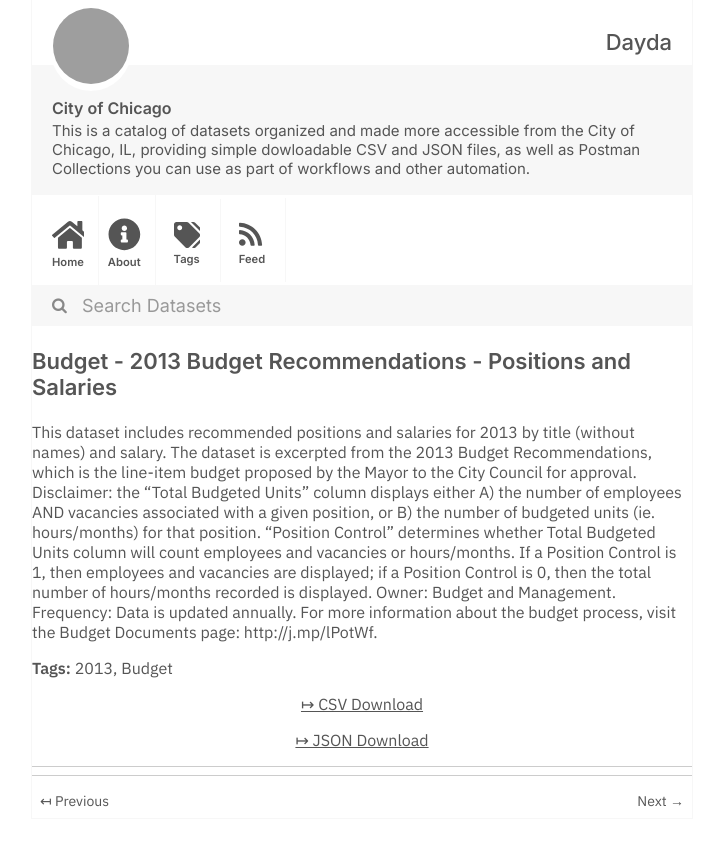
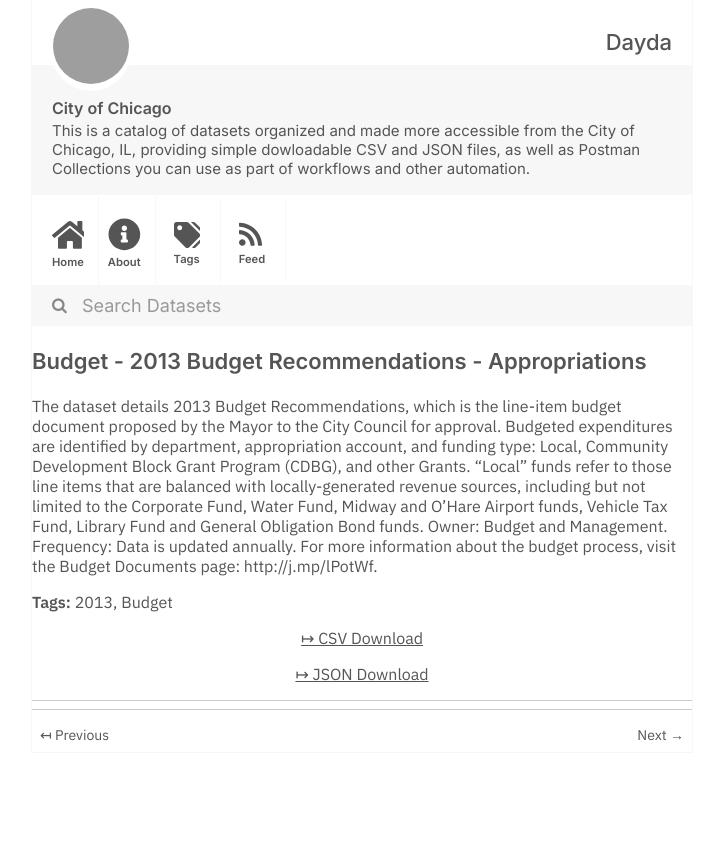
Before and after one commit to dayda-entities/city-of-chicago, a Jekyll site: the page built from _posts/2020-11-10-budget-2013-budget-recommendat.md, in a window 1280 px wide, cut to the strip 0-846 px from the top of the page. Shown: the whole strip, without its empty margins (278-990 px from the left). Built offline with Jekyll 4.4.1, drawn with Linux system fonts in a browser that asks for light colours; grey boxes are pictures that could not be loaded.

Commit message:
Publish Data

```diff
--- a/_posts/2020-11-10-budget-2013-budget-recommendat.md
+++ b/_posts/2020-11-10-budget-2013-budget-recommendat.md
@@ -1,7 +1,7 @@
 ---
-title: Budget - 2013 Budget Recommendations - Positions and Salaries
-created: '2020-11-10T16:54:56.893181'
-modified: '2020-11-10T16:54:56.893191'
+title: Budget - 2013 Budget Recommendations - Appropriations
+created: '2020-11-10T16:54:47.565278'
+modified: '2020-11-10T16:54:47.565285'
 state: active
 type: dataset
 tags:
@@ -10,10 +10,10 @@ tags:
 groups:
   - Local Government
 csv_url: >-
-  https://data.cityofchicago.org/api/views/gfmr-d54f/rows.csv?accessType=DOWNLOAD
+  https://data.cityofchicago.org/api/views/d6tb-pwze/rows.csv?accessType=DOWNLOAD
 json_url: >-
-  https://data.cityofchicago.org/api/views/gfmr-d54f/rows.json?accessType=DOWNLOAD
+  https://data.cityofchicago.org/api/views/d6tb-pwze/rows.json?accessType=DOWNLOAD
 layout: post
 
 ---
-This dataset includes recommended positions and salaries for 2013 by title (without names) and salary. The dataset is excerpted from the 2013 Budget Recommendations, which is the line-item budget proposed by the Mayor to the City Council for approval. Disclaimer: the “Total Budgeted Units” column displays either A) the number of employees AND vacancies associated with a given position, or B) the number of budgeted units (ie. hours/months) for that position. “Position Control” determines whether Total Budgeted Units column will count employees and vacancies or hours/months. If a Position Control is 1, then employees and vacancies are displayed; if a Position Control is 0, then the total number of hours/months recorded is displayed. Owner: Budget and Management. Frequency: Data is updated annually. For more information about the budget process, visit the Budget Documents page: http://j.mp/lPotWf.
+The dataset details 2013 Budget Recommendations, which is the line-item budget document proposed by the Mayor to the City Council for approval. Budgeted expenditures are identified by department, appropriation account, and funding type: Local, Community Development Block Grant Program (CDBG), and other Grants. “Local” funds refer to those line items that are balanced with locally-generated revenue sources, including but not limited to the Corporate Fund, Water Fund, Midway and O’Hare Airport funds, Vehicle Tax Fund, Library Fund and General Obligation Bond funds. Owner: Budget and Management. Frequency: Data is updated annually. For more information about the budget process, visit the Budget Documents page: http://j.mp/lPotWf.
```
